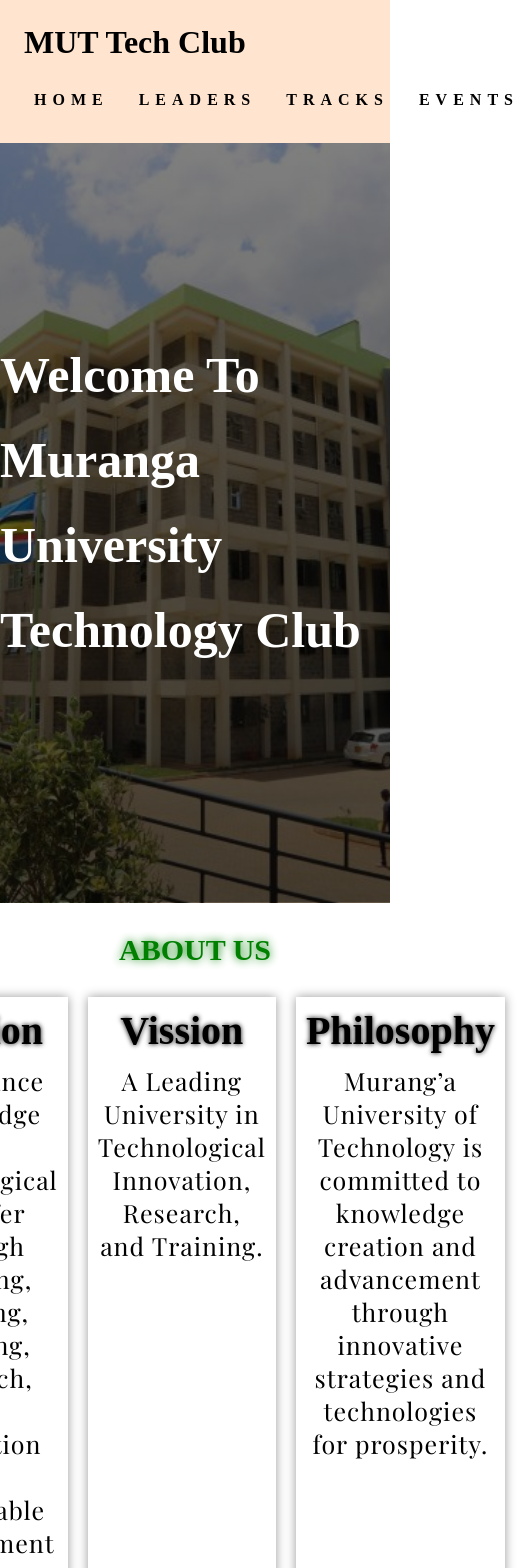
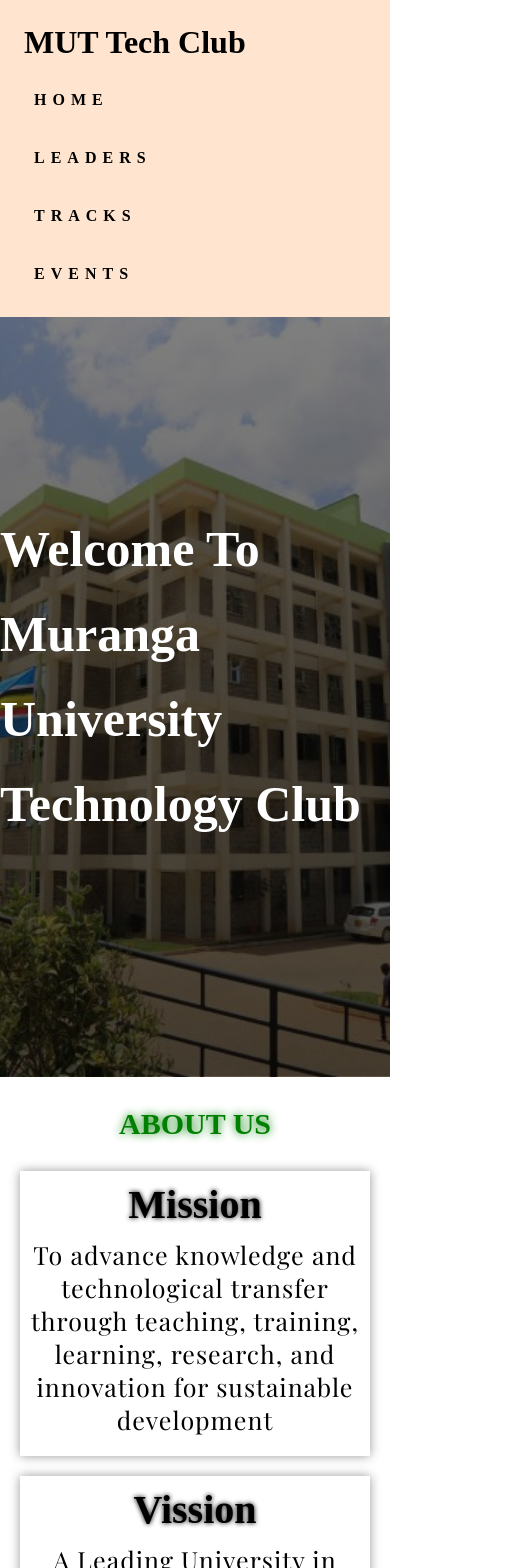
Before and after one commit to mosesnzioka/MUT-tech-club, a React (Vite) app: page / in a window 390 px wide. Shown: the top 1568 px of the page, 529 px wide, since content can reach past the window. Built offline with nearby package versions, Linux system fonts and the light colour scheme; a web font is replaced by a local one.

Commit message:
adding responsiveness

```diff
--- a/src/components/about/aboutus.css
+++ b/src/components/about/aboutus.css
@@ -26,5 +26,6 @@
     display: flex;
     justify-content: center;
     gap: 2rem;
+    flex-wrap: wrap;
 
 }
--- a/src/components/header/header.css
+++ b/src/components/header/header.css
@@ -7,15 +7,6 @@
 }
 
 @media screen and (max-width:76.1em) {
-    .headernavigations{
-        flex-direction: column;
-        gap: 2rem;
-        justify-content: center;
-    }
-
-}
-
-@media screen and (max-width:52.6em) {
     .headernavigations{
         flex-direction: column;
         gap: 2rem;
@@ -34,12 +25,23 @@
 
 }
 
+@media screen and (max-width:52.6em) {
+    .navigation-list{
+        flex-direction: column;
+        gap: 2rem;
+        justify-content: center;
+    }
+
+}
+
 .navigation-link{
     text-decoration: none;
     color: inherit;
     letter-spacing: .6rem;
     font-weight: 700;
 }
+
+
 
 
 .navigation-items{
```
